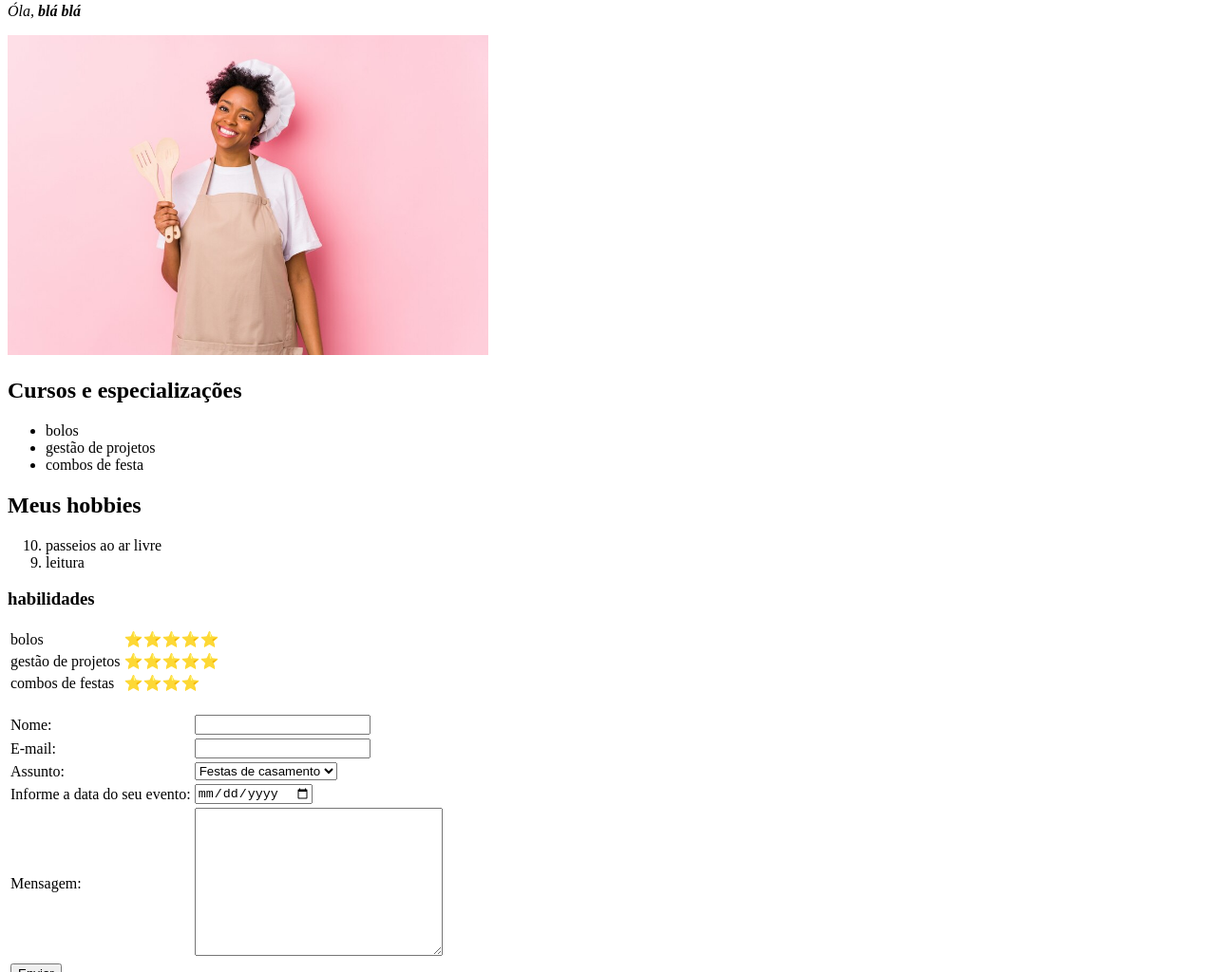
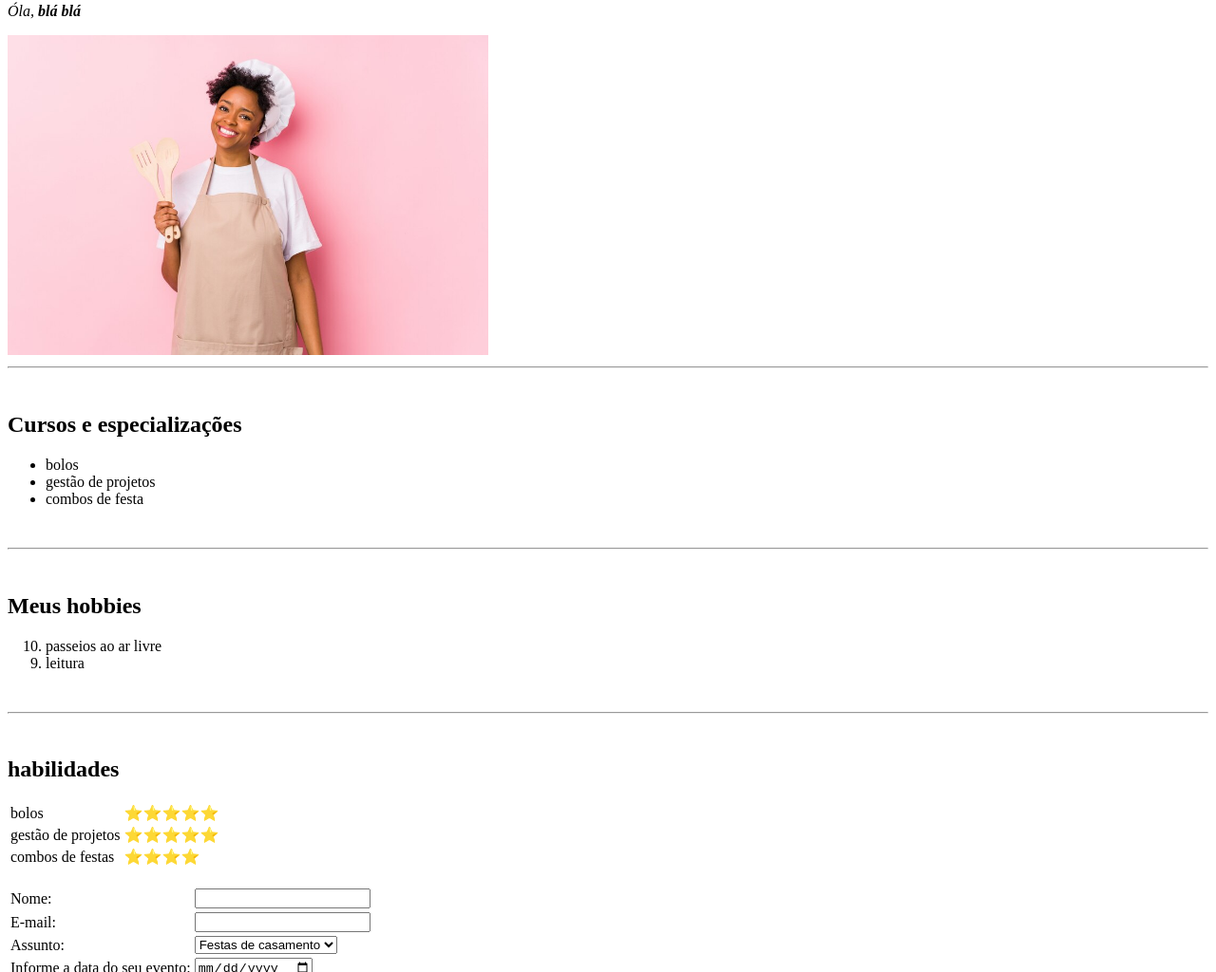
Before and after one commit to Giullia-Vieira/Confeiteira_Maria, a plain HTML site: page index.html in a window 1280 px wide. Shown: the part 77-1101 px from the top of the page at 95% size. Drawn offline with Linux system fonts and the light colour scheme.

Commit message:
Update index.html

```diff
--- a/index.html
+++ b/index.html
@@ -9,8 +9,9 @@
     <p> <em>Óla,   <strong> blá blá </strong> </em> </p>
 
     <img width="40%" height="20%" src="./images/confeiteira1.jpg" alt="maria confeitando">
-
-
+<br>
+<hr>
+<br>
     <h2> Cursos e especializações</h2>
 
     <ul>
@@ -18,15 +19,19 @@
       <li> gestão de projetos</li>
       <li> combos de festa</li>
     </ul>
-
+<br>
+<hr>
+<br>
     <h2> Meus hobbies</h2>
 
     <ol start="10" reversed>
         <li> passeios ao ar livre</li>
         <li> leitura </li>
     </ol>
-
-    <h3> habilidades </h3>
+<br>
+<hr>
+<br>
+    <h2> habilidades </h3>
       <table>
         <tbody>
           <tr>
```
